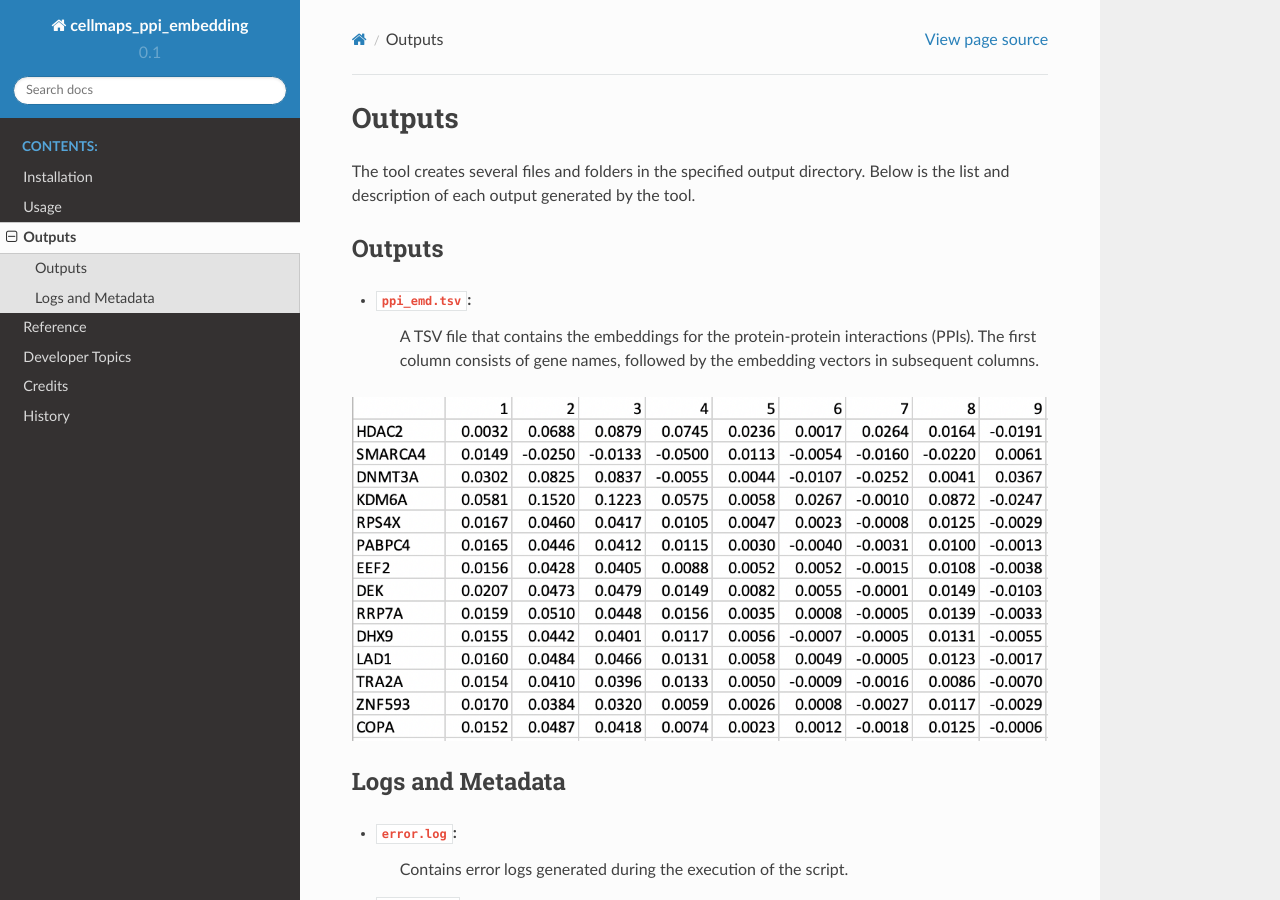
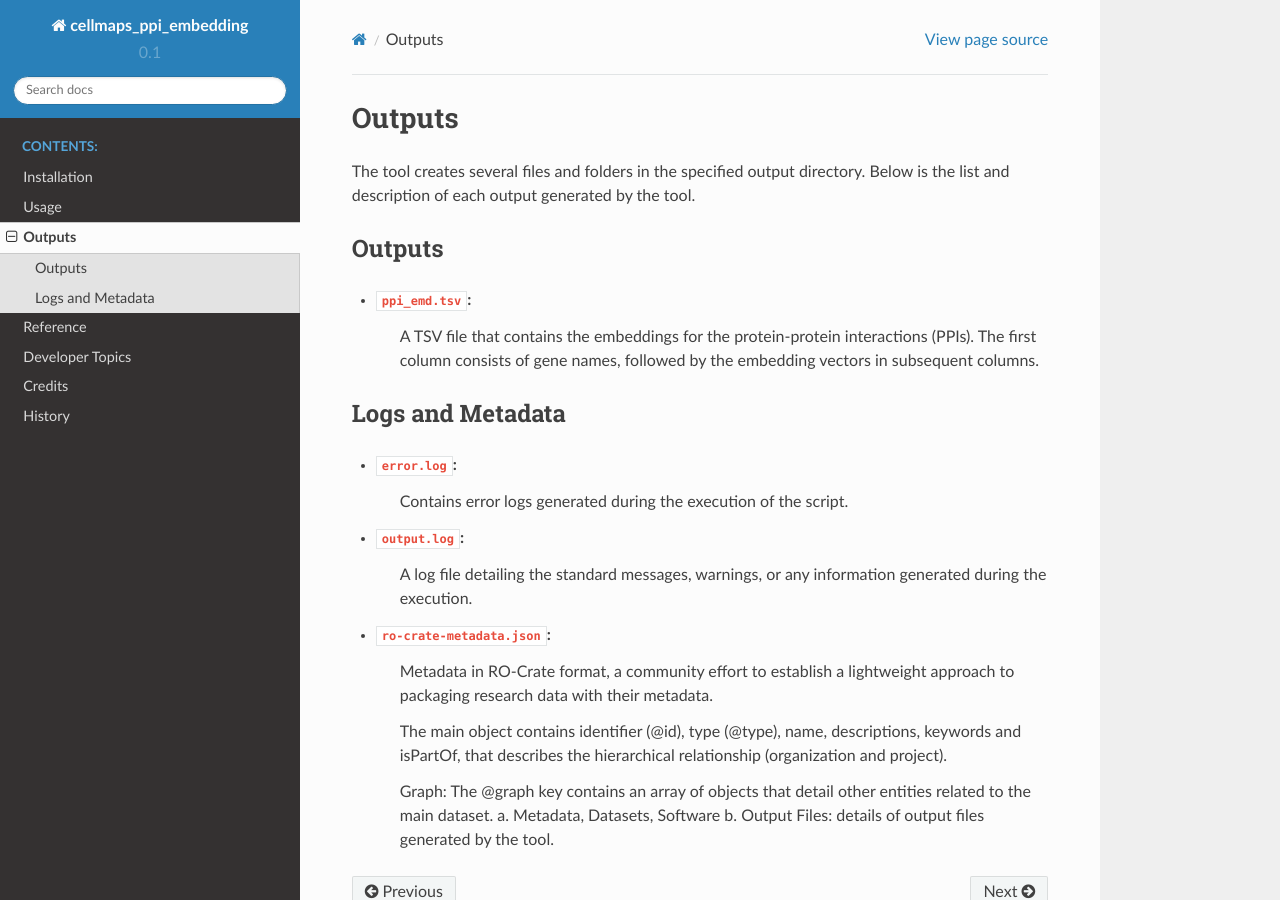
Before and after one commit to wadeschulz/cellmaps_ppi_embedding_experimental, a Sphinx documentation site: the page built from docs/outputs.rst, in a window 1280 px wide and 900 px high. Built offline with Sphinx 7.4.7 and the Read the Docs theme 2.0.0, drawn with Linux system fonts in a browser that asks for light colours; pages that are not in the unit, such as notebooks, are missing from menus.

Commit message:
Revert "Example of output file"
This reverts commit afaf38831da1a2a5eb398f517106231ab6a2ae7d.

```diff
--- a/docs/outputs.rst
+++ b/docs/outputs.rst
@@ -10,9 +10,6 @@
 
 - ``ppi_emd.tsv``:
     A TSV file that contains the embeddings for the protein-protein interactions (PPIs). The first column consists of gene names, followed by the embedding vectors in subsequent columns.
-
-.. image:: images/ppi_embed.png
-  :alt: A fragment of ppi_embed.tsv file
 
 Logs and Metadata
 -----------------
```
Also changed, not shown: docs/images/ppi_embed.png (deleted).
